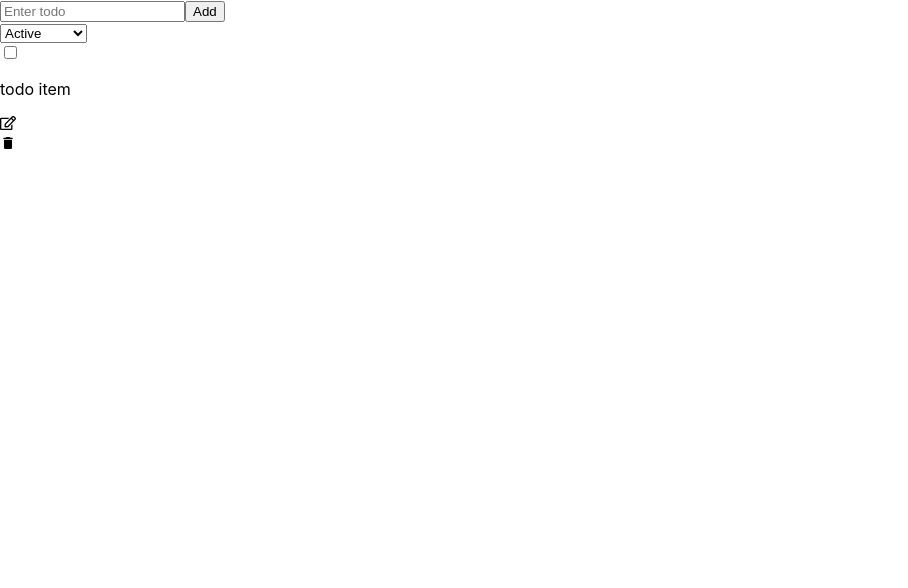
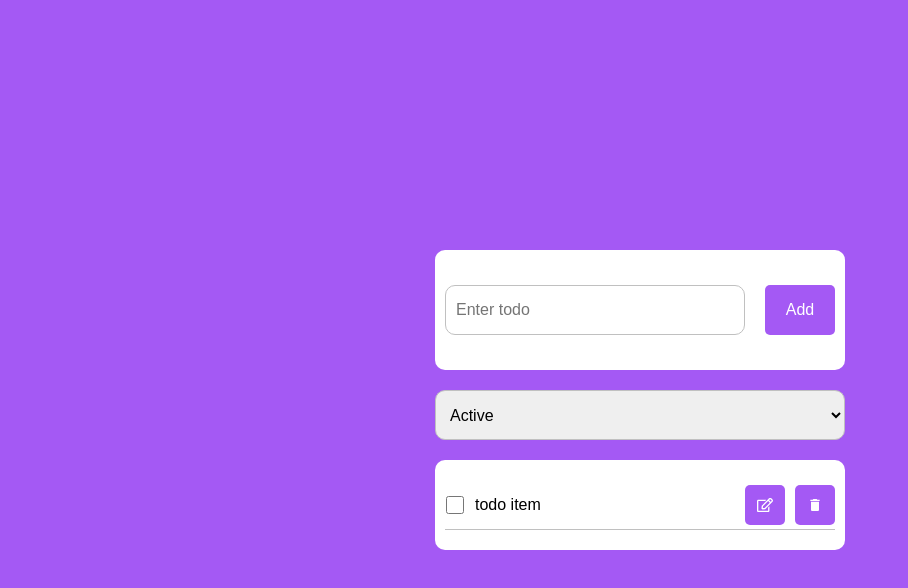
Before and after one commit to AbdulMateen18/todo-app, a React (Create React App) app: page / in a window 1280 px wide. Shown: the top 588 px of the page, without its empty margins (0-908 px from the left). Built offline with nearby package versions, Linux system fonts and the light colour scheme.

Commit message:
INDEX.CSS

```diff
--- a/src/index.css
+++ b/src/index.css
@@ -1,13 +1,222 @@
-body {
-  margin: 0;
-  font-family: -apple-system, BlinkMacSystemFont, 'Segoe UI', 'Roboto', 'Oxygen',
-    'Ubuntu', 'Cantarell', 'Fira Sans', 'Droid Sans', 'Helvetica Neue',
-    sans-serif;
-  -webkit-font-smoothing: antialiased;
-  -moz-osx-font-smoothing: grayscale;
+* {
+  padding: 0px;
+  margin: 0px;
+  box-sizing: border-box;
+  font-size: 16px;
+  font-family: sans-serif;
 }
 
-code {
-  font-family: source-code-pro, Menlo, Monaco, Consolas, 'Courier New',
-    monospace;
+body {
+  /* background-color: #a459f4; */
+  background-color: #a459f4;
+  height: 100vh;
+  width: 100%;
+  display: flex;
+  align-items: center;
+  justify-content: center;
 }
+
+.todo-container {
+  width: 450px;
+  height: auto;
+  /* border: 1px solid white;| */
+  padding: 0px 20px 0px 20px;
+}
+
+.todo-search {
+  width: 100%;
+  height: 120px;
+  background-color: white;
+  border-radius: 10px;
+  padding: 0px 10px 0px 10px;
+  display: flex;
+  align-items: center;
+  justify-content: center;
+  flex-direction: column;
+}
+
+.todo-search small {
+  align-self: self-start;
+  color: red;
+}
+
+.todo-search form {
+  width: 100%;
+  height: 80px;
+  /* border: 1px solid black;| */
+  display: flex;
+  align-items: center;
+  justify-content: space-between;
+}
+
+.todo-list {
+  width: 100%;
+  height: auto;
+  /* margin-top: 20px; */
+  background-color: white;
+  padding-top: 10px !important;
+  border-radius: 10px;
+  padding: 10px 10px 20px 10px;
+}
+
+.todo-search form input,
+select {
+  border: 1px solid silver;
+  height: 50px;
+  padding: 10px;
+  width: 300px;
+  border-radius: 10px;
+}
+
+select {
+  width: 100%;
+  margin: 20px 0px 20px 0px;
+  height: 50px;
+}
+
+input:focus,
+select:focus {
+  outline: 1px solid #a459f4;
+}
+
+.todo-search form button {
+  height: 50px;
+  width: 70px;
+  padding: 0px 10px 0px 10px;
+  background-color: #a459f4;
+  color: white;
+  border: none;
+  border-radius: 5px;
+  cursor: pointer;
+}
+
+.todo-list-item {
+  width: 100%;
+  height: 50px;
+  border-bottom: 1px solid silver;
+  margin-top: 10px;
+  display: flex;
+  align-items: center;
+  justify-content: space-between;
+}
+
+.todo-list-item .btn-container {
+  display: flex;
+}
+.todo-list-item .edit {
+  margin-right: 10px;
+}
+.todo-list-item .edit,
+.todo-list-item .del {
+  width: 40px;
+  height: 40px;
+  border-radius: 5px;
+  background-color: #a459f4;
+  color: white;
+  cursor: pointer;
+  display: flex;
+  align-items: center;
+  justify-content: center;
+}
+
+.todo-list .task {
+  display: flex;
+}
+
+.todo-list .task input {
+  margin-right: 10px;
+  width: 20px;
+}
+
+/* modal style */
+
+.modal-container {
+  background-color: rgba(0, 0, 0, 0.7);
+  position: fixed;
+  top: 0;
+  left: 0;
+  display: flex;
+  align-items: flex-start;
+  justify-content: center;
+  /* width: 100vw;
+  height: 100vh; */
+  width: 100%;
+  height: 100%;
+  display: flex;
+}
+
+.modal {
+  width: 400px;
+  /* height: 300px; */
+  background-color: white;
+  border-radius: 5px;
+  padding: 40px;
+  text-align: center;
+  transition: 0.5 ease-in-out;
+  /* display: none; */
+}
+
+.modal form {
+  width: 100%;
+  height: 60px;
+  display: flex;
+  align-items: center;
+  justify-content: space-between;
+  padding: 10px;
+  margin-top: 20px;
+}
+
+.modal form button {
+  height: 40px;
+  padding: 10px;
+  border: none;
+  background-color: #a459f4;
+  color: white;
+  border-radius: 5px;
+  cursor: pointer;
+}
+
+.modal input {
+  width: 250px;
+  height: 40px;
+  border: 1px solid silver;
+  padding: 10px;
+  border-radius: 5px;
+}
+
+.modal .btn-container {
+  width: 100%;
+  height: 60px;
+  display: flex;
+  align-items: center;
+  justify-content: center;
+  /* border: 1px solid black; */
+  margin-top: 20px;
+}
+
+.mod-btn {
+  border: none;
+  width: 100px;
+  height: 40px;
+  border-radius: 5px;
+  color: white;
+  cursor: pointer;
+  font-size: 17px;
+}
+
+.showbtn {
+  background: #a459f4;
+}
+
+.btn-container .cancel {
+  background: #a459f4;
+  margin-right: 10px;
+}
+
+/* .btn-container .success{
+  background: purple;
+} */
+
+.strike {
+  text-decoration: line-through;
+}
```
